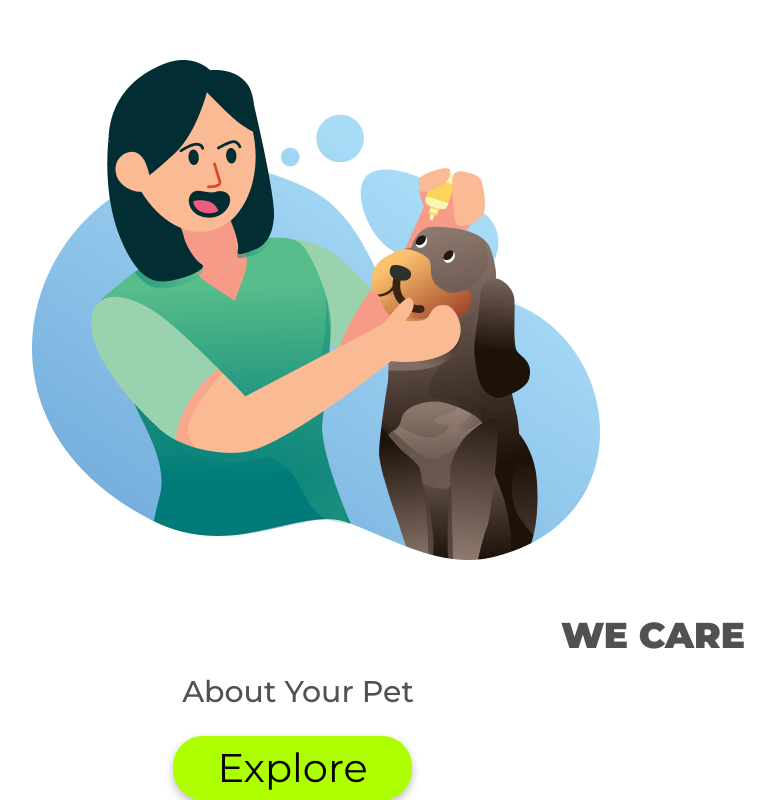
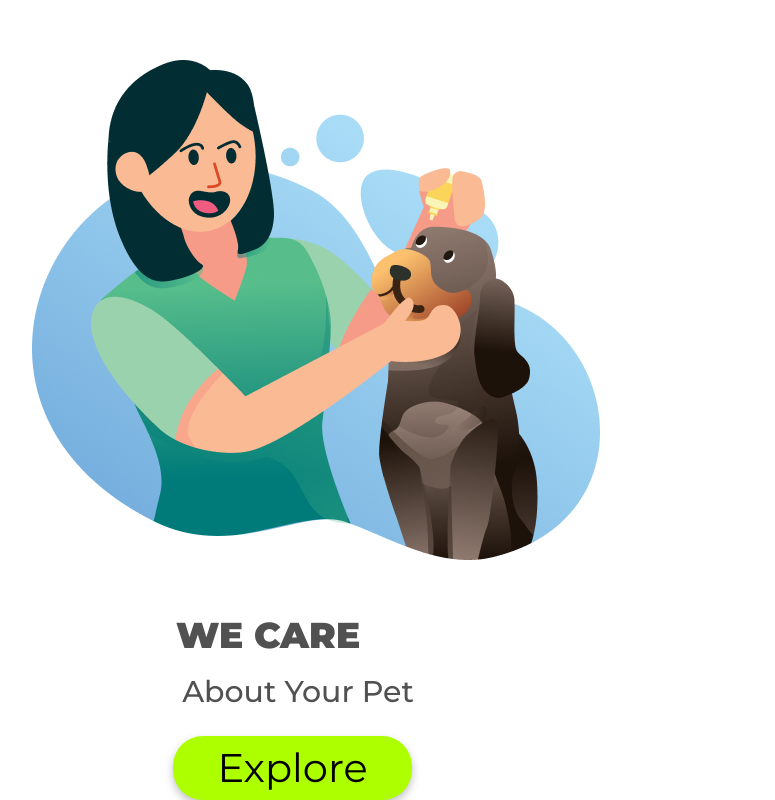
Before and after one commit to LazaroJuca/We-Care-About-Your-Pet-, a plain HTML site: page index.html in a window 1280 px wide. Shown: the part 190-990 px from the top of the page, without its empty margins (43-818 px from the left). Drawn offline with Linux system fonts and the light colour scheme.

Commit message:
alteraçao no styles

```diff
--- a/styles.css
+++ b/styles.css
@@ -126,8 +126,8 @@ p {
         height: 52px;
         position: relative;
         top: 150px;
-        margin: 70px 70px 0px 10px;
-        text-align: center;
+        margin: 70px 32px 0px 93px;
+
     }
 
     h2 {
```
